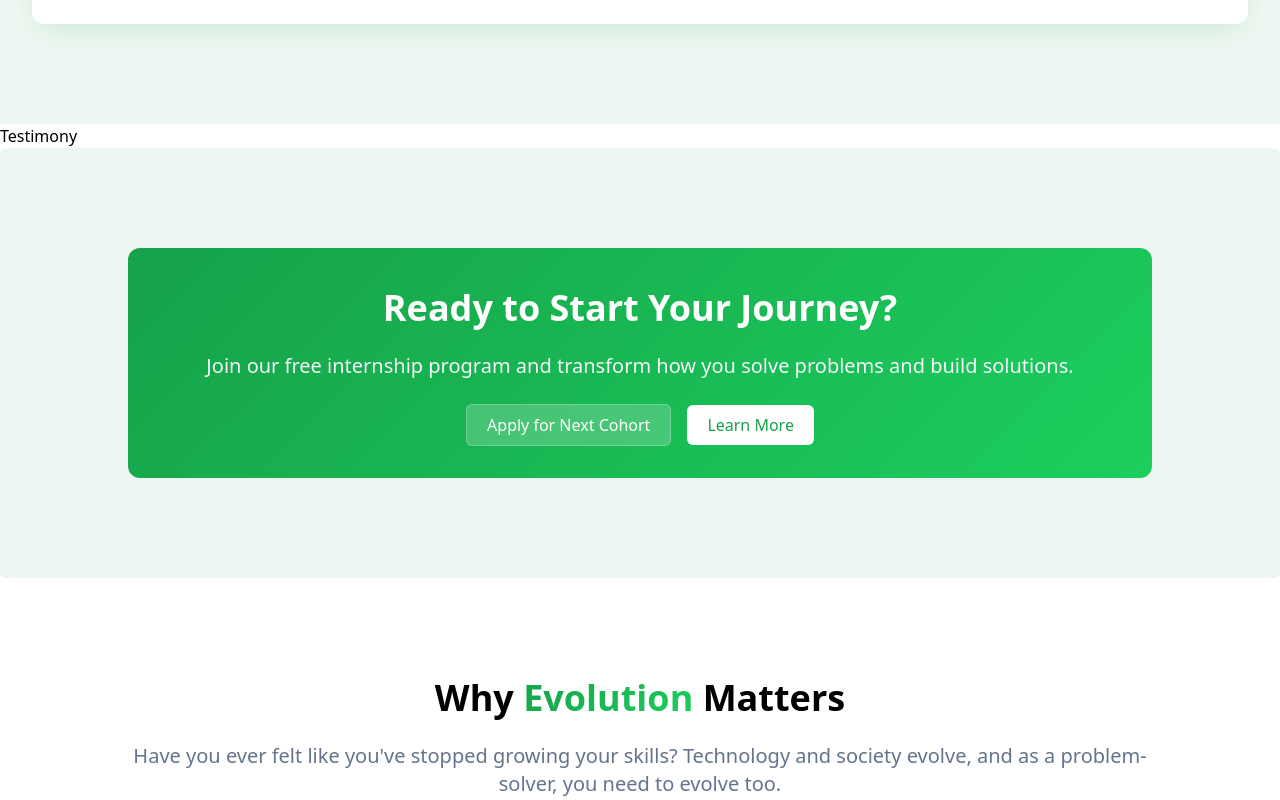
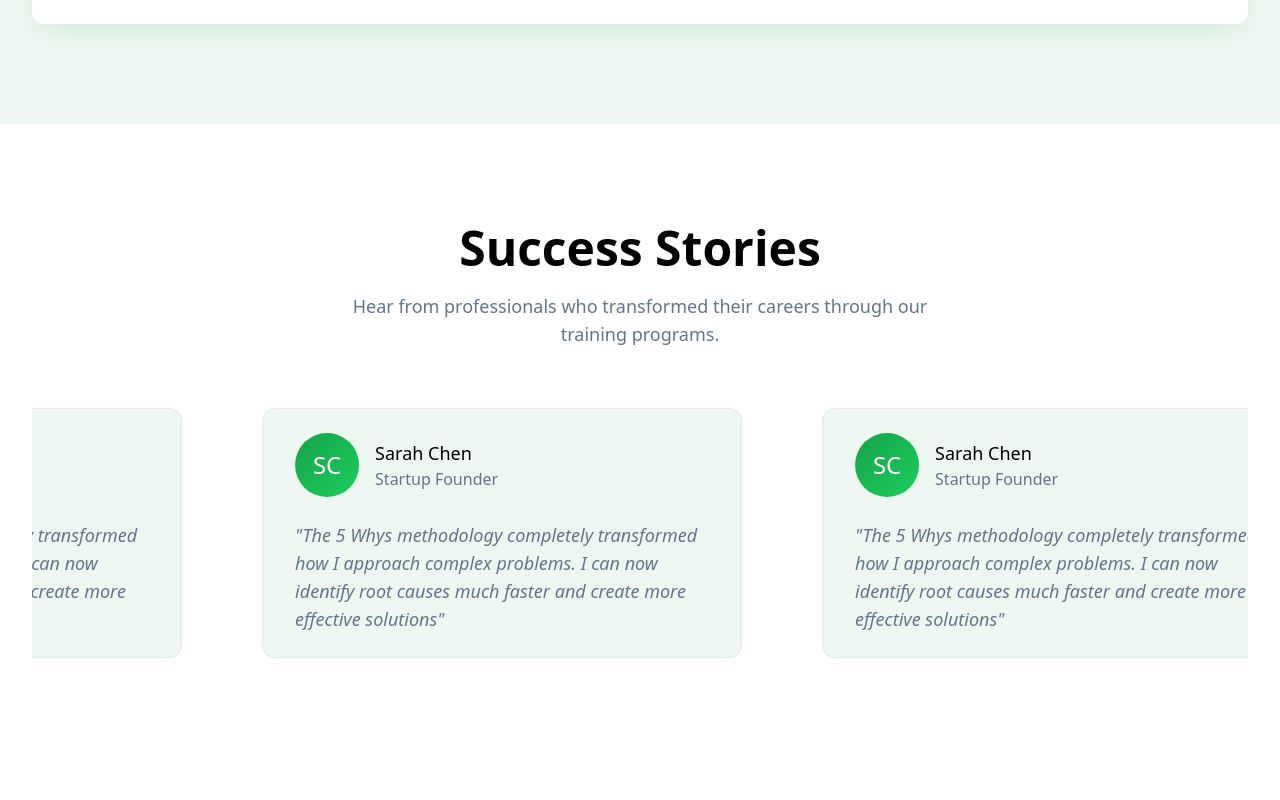
Before and after one commit to aposte7/green-pill, a Next.js app: page / in a window 1280 px wide. Shown: the part 1860-2660 px from the top of the page. Built offline with nearby package versions, Linux system fonts and the light colour scheme.

Commit message:
feat: add testimony section with animated success stories

```diff
--- a/src/app/globals.css
+++ b/src/app/globals.css
@@ -171,6 +171,7 @@
 	--animate-accordion-up: accordion-up 0.2s ease-out;
 	--animate-float: float 3s ease-in-out infinite;
 	--animate-fade-in-up: fade-in-up 0.6s ease-out;
+	--animate-testimony: testimony 60s linear infinite;
 }
 @media (prefers-color-scheme: light) {
 	:root {
@@ -212,6 +213,15 @@
 	}
 }
 
+@keyframes testimony {
+	from {
+		transform: translateX(calc(30rem * 6));
+	}
+	to {
+		transform: translateX(-30rem);
+	}
+}
+
 @keyframes fade-in-up {
 	0% {
 		opacity: 0;
@@ -231,3 +241,7 @@
 		@apply bg-background text-foreground;
 	}
 }
+
+.stop:hover > * {
+	animation-play-state: paused;
+}
--- a/src/features/home/components/evolution.tsx
+++ b/src/features/home/components/evolution.tsx
@@ -22,7 +22,7 @@ function Evolution() {
 
 			<div className="grid grid-cols-1 lg:grid-cols-2 gap-16 items-center ">
 				<div className="bg-primary/10  space-y-5 text-center rounded-xl p-8">
-					<div className="rounded-lg h-60 overflow-hidden">
+					<div className="rounded-lg h-64 overflow-hidden">
 						<Image
 							className="w-full object-cover h-full"
 							src="/evolution.jpg"
--- a/src/features/home/components/testimony.tsx
+++ b/src/features/home/components/testimony.tsx
@@ -1,7 +1,54 @@
 import React from 'react'
 
+const delay = Number((60 / 6).toFixed(0))
 function Testimony() {
-	return <div>Testimony</div>
+	return (
+		<section className="py-25  px-8 bg-background">
+			<div className="max-w-xl mx-auto mb-5 text-center">
+				<h3 className="text-5xl font-bold mb-5">Success Stories</h3>
+				<p className="text-muted-foreground text-lg">
+					Hear from professionals who transformed their careers
+					through our training programs.
+				</p>
+			</div>
+
+			<div className="w-full stop overflow-hidden relative mt-15 h-[20rem]">
+				<div className="h-0 stop">
+					{Array.from({ length: 6 }, (_, i) => (
+						<div
+							style={{
+								animationDelay: `-${delay * i + 1}s`,
+							}}
+							key={i}
+							className="absolute left-0 cursor-pointer group-hover:animation-play-state-paused py-6 px-8 rounded-xl bg-secondary border border-border w-[30rem] animate-testimony flex-col flex gap-6"
+						>
+							<div className="flex items-center gap-4">
+								<span className="h-16 flex items-center justify-center text-2xl w-16 rounded-full bg-gradient-primary text-primary-foreground">
+									SC
+								</span>
+
+								<div>
+									<p className="font-medium text-lg">
+										Sarah Chen
+									</p>
+									<p className="text-muted-foreground">
+										Startup Founder
+									</p>
+								</div>
+							</div>
+
+							<p className="italic text-muted-foreground text-lg">
+								&quot;The 5 Whys methodology completely
+								transformed how I approach complex problems. I
+								can now identify root causes much faster and
+								create more effective solutions&quot;
+							</p>
+						</div>
+					))}
+				</div>
+			</div>
+		</section>
+	)
 }
 
 export default Testimony
```
